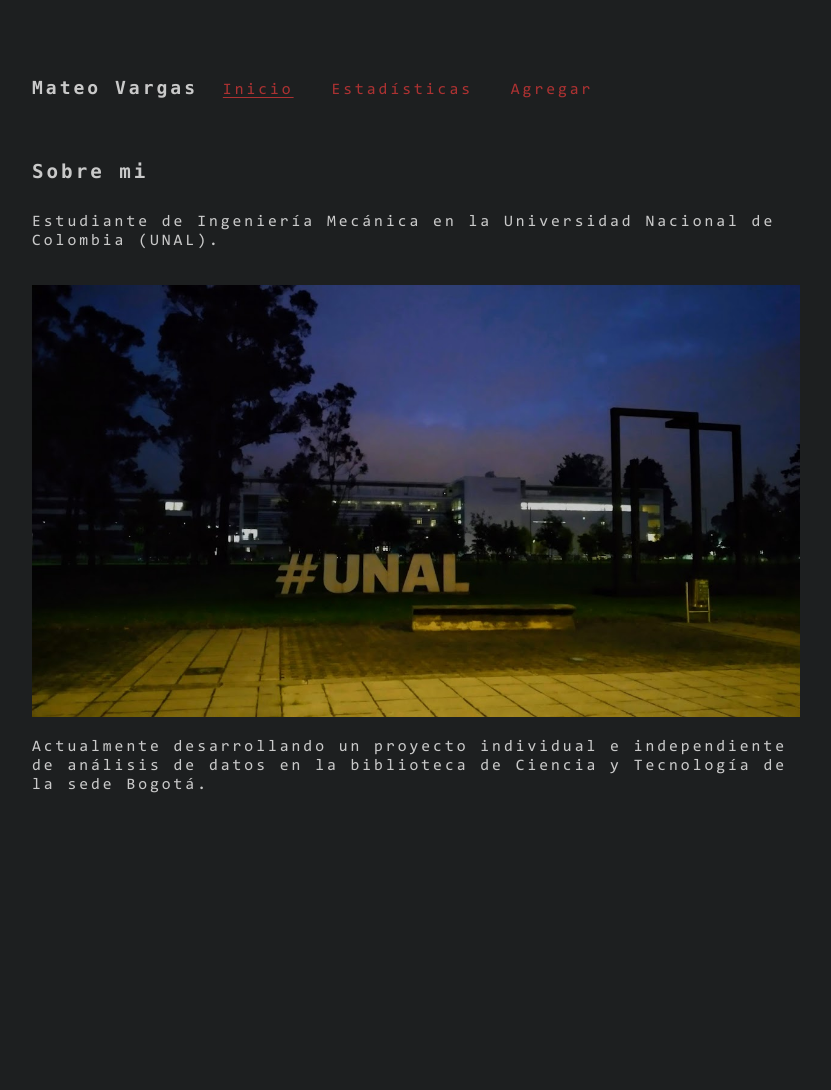
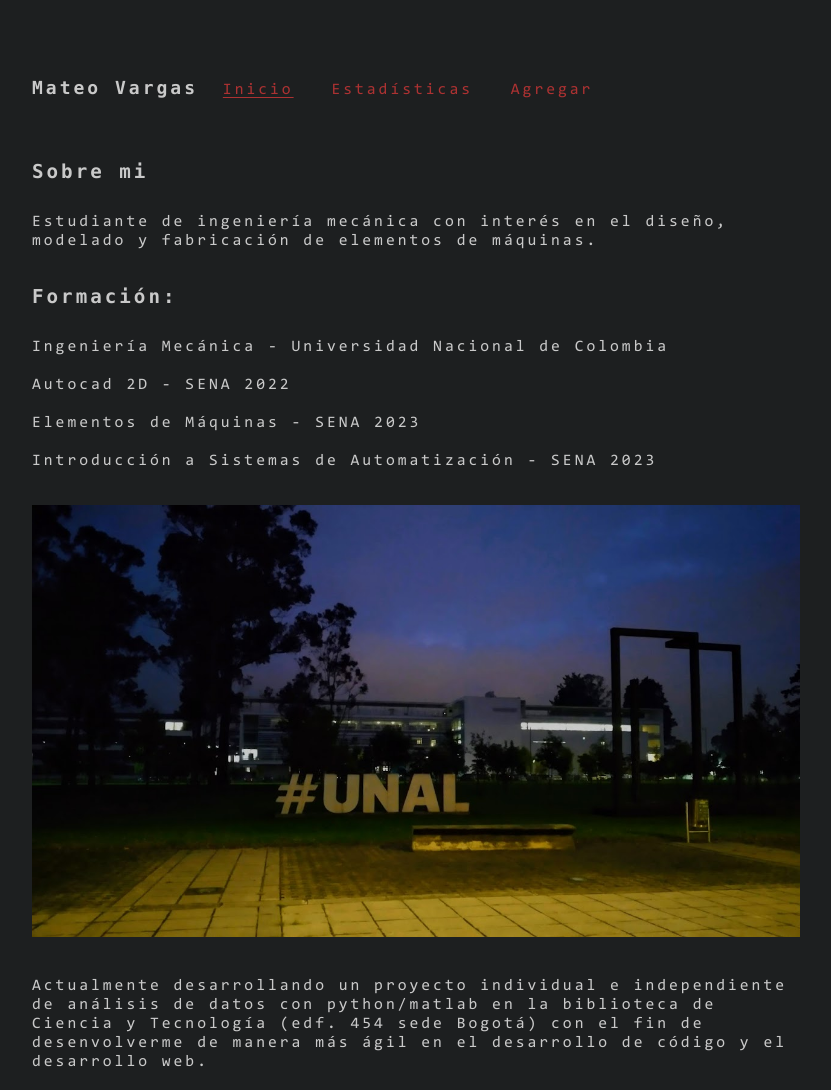
Before and after one commit to dokiun/dokiun.github.io, a plain HTML site: page index.html in a window 1280 px wide. Shown: the whole page, without its empty margins (224-1055 px from the left). Before the commit the page ends 814 px from the top, so only its background shows below. Drawn offline with Linux system fonts and the light colour scheme; files whose address does not match are found by name.

Commit message:
Add files via upload

```diff
--- a/index.html
+++ b/index.html
@@ -7,23 +7,38 @@
 </head>
 <body>
 
-<p><nav>
+<nav>
     <ul>
         <label class="logo">Mateo Vargas</label>
         <li><a class="active" href="index.html">Inicio</a></li>
         <li><a href="cyt\estadisticas.html">Estadísticas</a></li>
         <li><a href="cyt\agregar.html">Agregar</a></li>
     </ul>
-</nav></p>
+</nav>
 
     <div>
     <div class="title">Sobre mi</div>
-    <div class="text">Estudiante de Ingenier&iacute;a Mec&aacute;nica en la Universidad Nacional de Colombia (UNAL).</div>
-    <div>&nbsp;</div>
+    <div class="text"><p>Estudiante de ingenier&iacute;a mec&aacute;nica con inter&eacute;s en el dise&ntilde;o, modelado y fabricaci&oacute;n de elementos de m&aacute;quinas.</p></div>
+    <p>&nbsp;</p>
+    <div class="title"><p>Formaci&oacute;n:</p></div>
+    <div class="text">
+    <p>Ingenier&iacute;a Mec&aacute;nica - Universidad Nacional de Colombia</p>
+    <p>&nbsp;</p>
+    <p>Autocad 2D - SENA 2022</p>
+    <p>&nbsp;</p>
+    <p>Elementos de M&aacute;quinas - SENA 2023</p>
+    <p>&nbsp;</p>
+    <p>Introducci&oacute;n a Sistemas de Automatizaci&oacute;n - SENA 2023</p>
+    <p>&nbsp;</p>
+    </div>
 
     <p><img src="img\unal_1.jpg" alt="" width="100%" height="100%"></p>
-    <div class="text">Actualmente desarrollando un proyecto individual e independiente de an&aacute;lisis de datos en la biblioteca de Ciencia y Tecnolog&iacute;a de la sede Bogot&aacute;.&nbsp;</div>
+    <p>&nbsp;</p>
+
+    <div class="text"><p>Actualmente desarrollando un proyecto individual e independiente de an&aacute;lisis de datos con python/matlab en la biblioteca de Ciencia y Tecnolog&iacute;a (edf. 454 sede Bogot&aacute;) con el fin de desenvolverme de manera m&aacute;s &aacute;gil en el desarrollo de c&oacute;digo y el desarrollo web.</p></div>
     </div>
+    <p>&nbsp;</p>
+
 
 
 </body>
```
